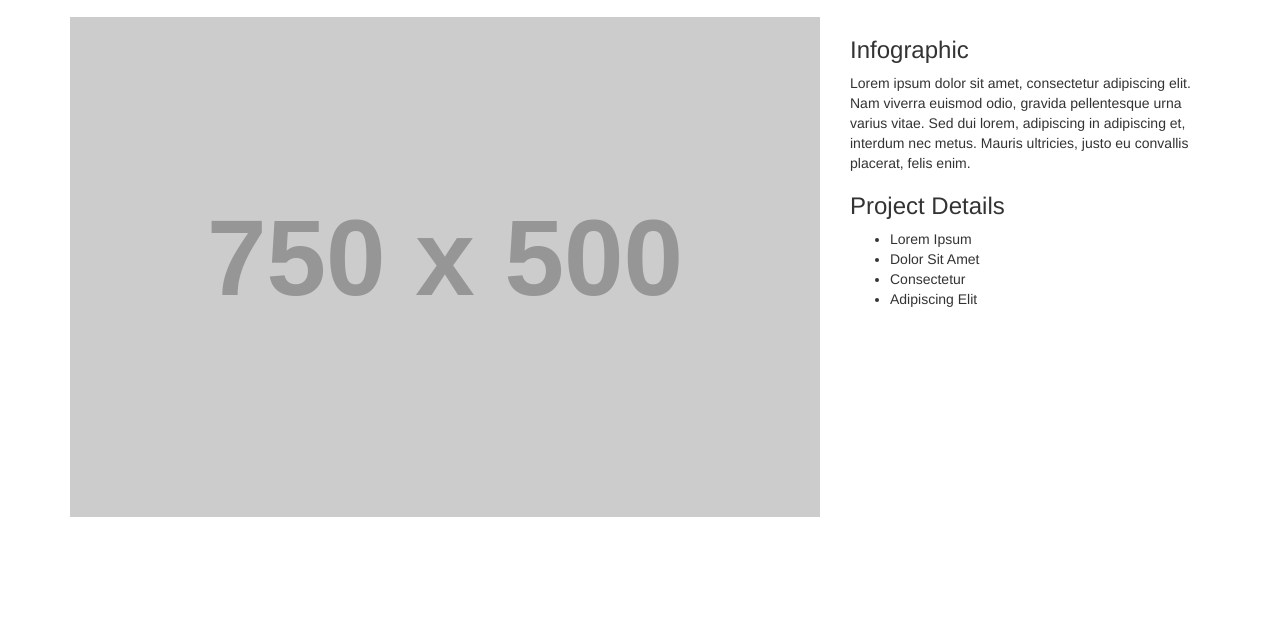
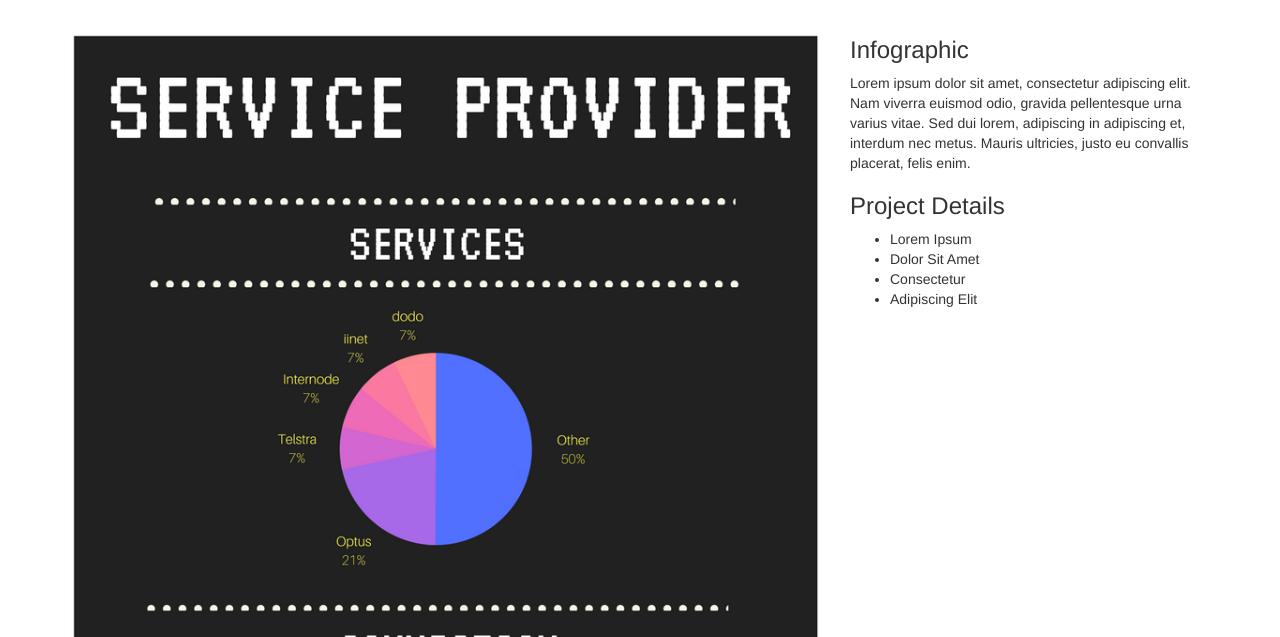
Before and after one commit to GenericWhite/GenericWhite.github.io, a plain HTML site: page index.html in a window 1280 px wide. Shown: the part 163-800 px from the top of the page. Drawn offline with Linux system fonts and the light colour scheme; placeholder pictures from the web are drawn by us.

Commit message:
Add files via upload
test 3

```diff
--- a/index.html
+++ b/index.html
@@ -76,7 +76,7 @@
         <div class="row">
 
             <div class="col-md-8">
-                <img class="img-responsive" src="http://placehold.it/750x500" alt="">
+                <img class="img-responsive" src="Gallery\Infographic.png" alt="">
             </div>
 
             <div class="col-md-4">
```
Also changed, not shown: Gallery/Infographic.png (added).
